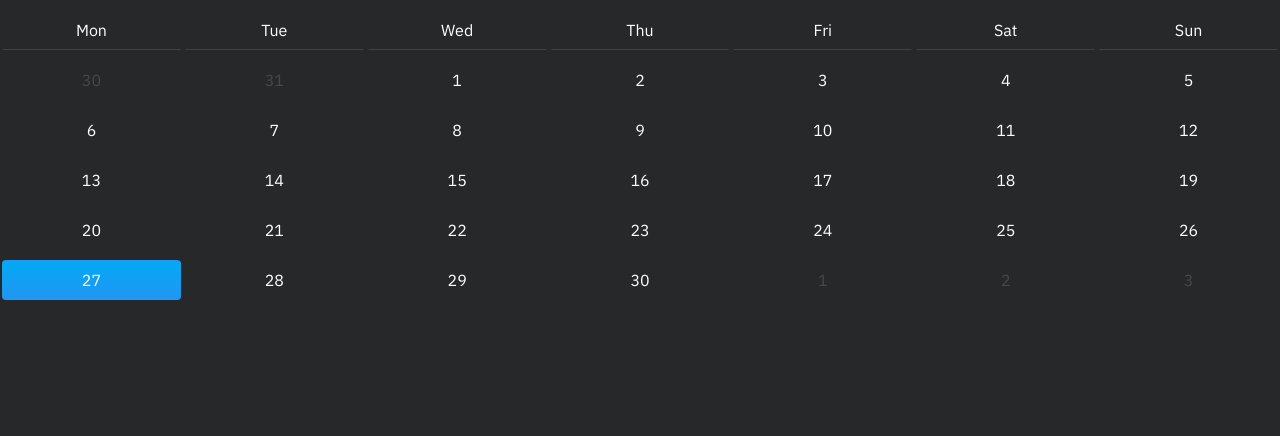
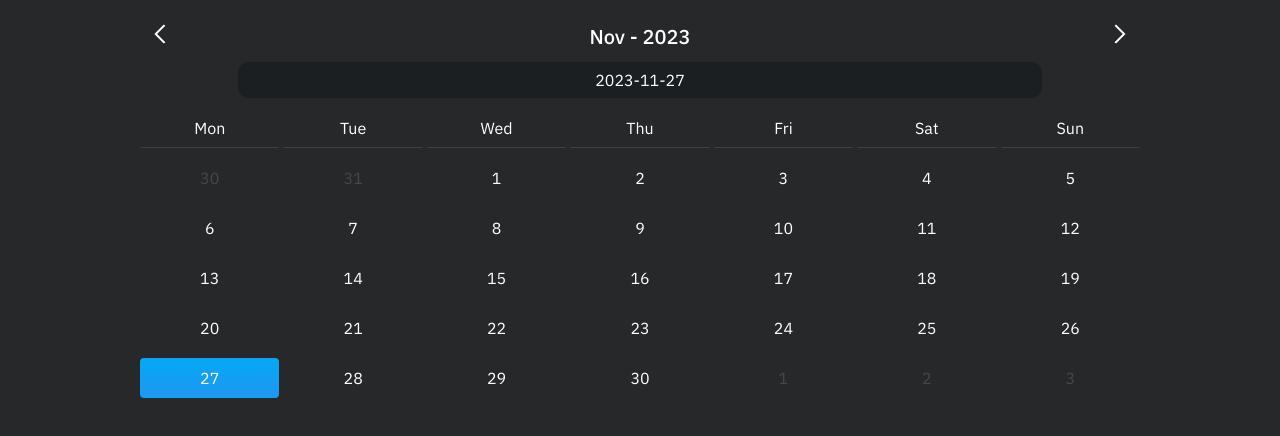
Before and after one commit to elekadam21/calendar, an Angular app in the folder calendar/: page / in a window 1280 px wide. Shown: the top 436 px of the page. Built offline with nearby package versions, Linux system fonts and the light colour scheme.

Commit message:
added select logic, format logic, and current selection display and month year selector

```diff
--- a/calendar/src/app/calendar/components/calendar/calendar.component.html
+++ b/calendar/src/app/calendar/components/calendar/calendar.component.html
@@ -1,14 +1,39 @@
-<div class="calendar-table">
-  <div class="table-header">
-    <div class="table-cell" *ngFor="let day of weekdays">
-      {{ day.slice(0,3) }}
+<div class="calendar">
+  <div class="calendar-inner">
+    <div class="calendar-controls">
+      <div class="calendar-prev">
+        <svg xmlns="http://www.w3.org/2000/svg" width="20" height="20" viewBox="0 0 128 128">
+          <path fill="#FFF" d="M88.2 3.8L35.8 56.23 28 64l7.8 7.78 52.4 52.4 9.78-7.76L45.58 64l52.4-52.4z"></path>
+        </svg>
+      </div>
+      <div class="calendar-year-month">
+        <div class="calendar-month-year-label">
+          {{ "Nov" }} - {{ "2023" }}
+        </div>
+      </div>
+      <div class="calendar-next">
+        <svg xmlns="http://www.w3.org/2000/svg" width="20" height="20" viewBox="0 0 128 128">
+          <path fill="#FFF" d="M38.8 124.2l52.4-52.42L99 64l-7.77-7.78-52.4-52.4-9.8 7.77L81.44 64 29 116.42z"></path>
+        </svg>
+      </div>
     </div>
-  </div>
-  <div class="table-row" *ngFor="let row of [1,2,3,4,5]; let i = index">
-    <div class="table-cell" *ngFor="let c of [1,2,3,4,5,6,7]; let j = index"
-      [class.non-current]="!calendar[(i*7)+j].currentMonth" [class.selected]="calendar[(i*7)+j].date === selectedDate"
-      (click)="selectDate(calendar[(i*7)+j].date)">
-      {{ calendar[(i*7)+j].dateShort }}
+    <div class="calendar-today-date">
+      {{ selectedDateString }}
+    </div>
+    <div class="calendar-body">
+      <div class="calendar-weekdays">
+        <div class="calendar-cell" *ngFor="let day of weekdays">
+          {{ day.slice(0,3) }}
+        </div>
+      </div>
+      <div class="calendar-row" *ngFor="let week of [1,2,3,4,5]; let i = index">
+        <div class="calendar-cell" *ngFor="let day of [1,2,3,4,5,6,7]; let j = index"
+          [class.non-current]="!calendar[(i*7)+j].currentMonth"
+          [class.selected]="calendar[(i*7)+j].date === selectedDateString"
+          (click)="selectDateByString(calendar[(i*7)+j].date)">
+          {{ calendar[(i*7)+j].dateShort }}
+        </div>
+      </div>
     </div>
   </div>
 </div>
--- a/calendar/src/app/calendar/components/calendar/calendar.component.scss
+++ b/calendar/src/app/calendar/components/calendar/calendar.component.scss
@@ -2,24 +2,71 @@
   background-color: var(--app-bg-color);
   width: 100%;
 
-  .calendar-table {
+  .calendar {
+    position: relative;
+    box-sizing: border-box;
+    overflow: hidden;
+    max-width: 1024px;
+    margin: auto;
+  }
+
+  .calendar-inner {
+    padding: 10px 10px;
+  }
+
+  .calendar-controls {
+    display: flex;
+    justify-content: space-between;
+    align-items: center;
+  }
+
+  .calendar-prev,
+  .calendar-next {
+    padding: 4px 12px;
+    display: inline-block;
+    background: var(--calendar-nextprev-bg-color);
+    margin: 10px 0 10px 0;
+  }
+
+  .calendar-year-month {
+    display: flex;
+    min-width: 100px;
+    justify-content: space-evenly;
+    align-items: center;
+  }
+
+  .calendar-month-year-label {
+    font-weight: 500;
+    font-size: 20px;
+  }
+
+  .calendar-today-date {
+    text-align: center;
+    background: var(--bg-color-darker);
+    padding: 8px 0px;
+    border-radius: 10px;
+    width: 80%;
+    margin: auto;
+  }
+
+  .calendar-body {
     display: flex;
     flex-direction: column;
   }
 
-  .table-header {
+  .calendar-weekdays {
     display: flex;
 
-    .table-cell {
+    .calendar-cell {
       border: 1px solid transparent;
       border-bottom: 1px solid var(--weekdays-border-bottom-color);
     }
   }
 
-  .table-row {
+  .calendar-row {
     display: flex;
 
-    .table-cell:hover {
+    .calendar-cell:hover {
       border: 1px solid var(--calendar-date-hover-color);
       border-radius: 4px;
     }
@@ -30,7 +77,7 @@
     }
   }
 
-  .table-cell {
+  .calendar-cell {
     flex: 1;
     display: flex;
     justify-content: center;
--- a/calendar/src/app/calendar/components/calendar/calendar.component.ts
+++ b/calendar/src/app/calendar/components/calendar/calendar.component.ts
@@ -10,22 +10,27 @@ export class CalendarComponent {
 
   weekdays: string[] = ['Monday', 'Tuesday', 'Wednesday', 'Thursday', 'Friday', 'Saturday', 'Sunday'];
   calendar: CalendarDay[] = [];
-  selectedDate: string = "";
+  selectedDateString: string = "";
+  selectedDate: Date = new Date();
 
   constructor(
 
   ) { }
 
   ngOnInit() {
-    const date = new Date();
-    const today = `${date.getFullYear()}-${(date.getMonth() + 1)}-${(date.getDate() < 10 ? '0' : '')}${date.getDate()}`;
-    this.selectDate(today);
+    this.selectDate(this.selectedDate);
     this.populateCalendar();
   }
 
-  public selectDate(date: string) {
+  public selectDate(date: Date) {
     console.log(date);
     this.selectedDate = date;
+    this.selectedDateString = this.formatDateToString(date);
+  }
+
+  public selectDateByString(date: string) {
+    this.selectedDateString = date;
+    this.selectedDate = this.formatStringToDate(date);
   }
 
   private populateCalendar() {
@@ -82,4 +87,12 @@ export class CalendarComponent {
       currentMonth,
     };
   }
+
+  private formatDateToString(date: Date) {
+    return `${date.getFullYear()}-${(date.getMonth() + 1)}-${(date.getDate() < 10 ? '0' : '')}${date.getDate()}`;
+  }
+
+  private formatStringToDate(date: string) {
+    return new Date(date);
+  }
 }
--- a/calendar/src/styles.scss
+++ b/calendar/src/styles.scss
@@ -5,7 +5,7 @@
   --font-color: #fff;
   --weekdays-border-bottom-color: #404040;
   --calendar-date-hover-color: #505050;
-  --calendar-current-date-color: #1b1f21;
+  --bg-color-darker: #1b1f21;
   --calendar-today-color: linear-gradient(to bottom, #03a9f4, #2196f3);
   --calendar-today-innerborder-color: transparent;
   --calendar-nextprev-bg-color: transparent;
```
